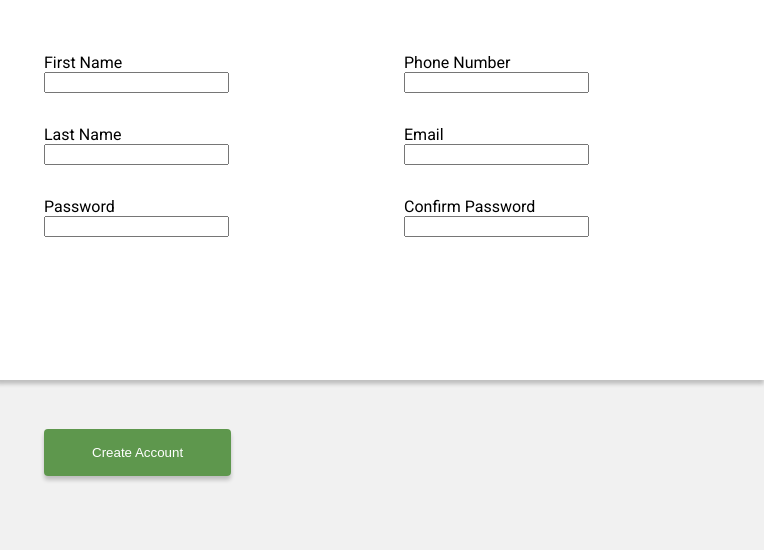
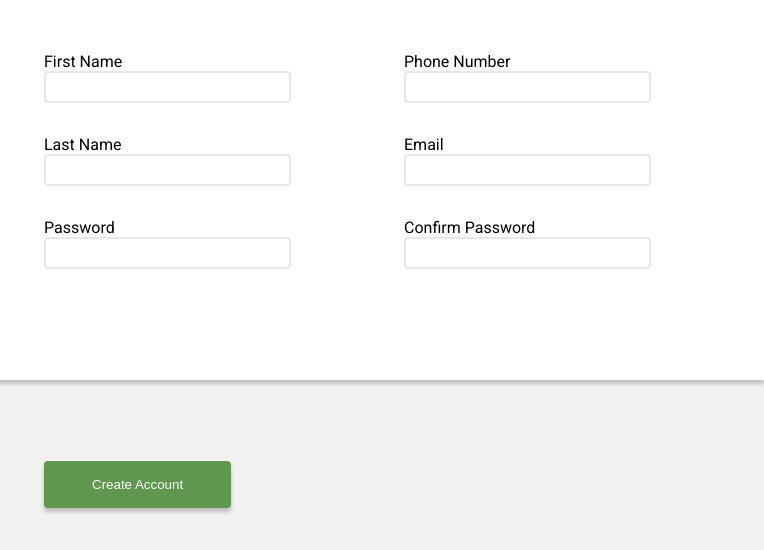
Before and after one commit to jacobbeacom/Sign-Up-Form, a plain HTML site: page index.html in a window 1280 px wide. Shown: the part 247-797 px from the top of the page, 516-1280 px from the left. Drawn offline with Linux system fonts and the light colour scheme.

Commit message:
changed size and styling of input fields

```diff
--- a/styles.css
+++ b/styles.css
@@ -57,10 +57,13 @@ body {
     font-size: 1.5rem;
 }
 
-#form input {
+div>input {
     margin-bottom: 2rem;
-
-
+    border-color: #e5e7eb;
+    border-radius: 4px;
+    border-style: solid;
+    padding-bottom: .75rem;
+    padding-right: 4rem;
 }
 
 #form input:active {
```
